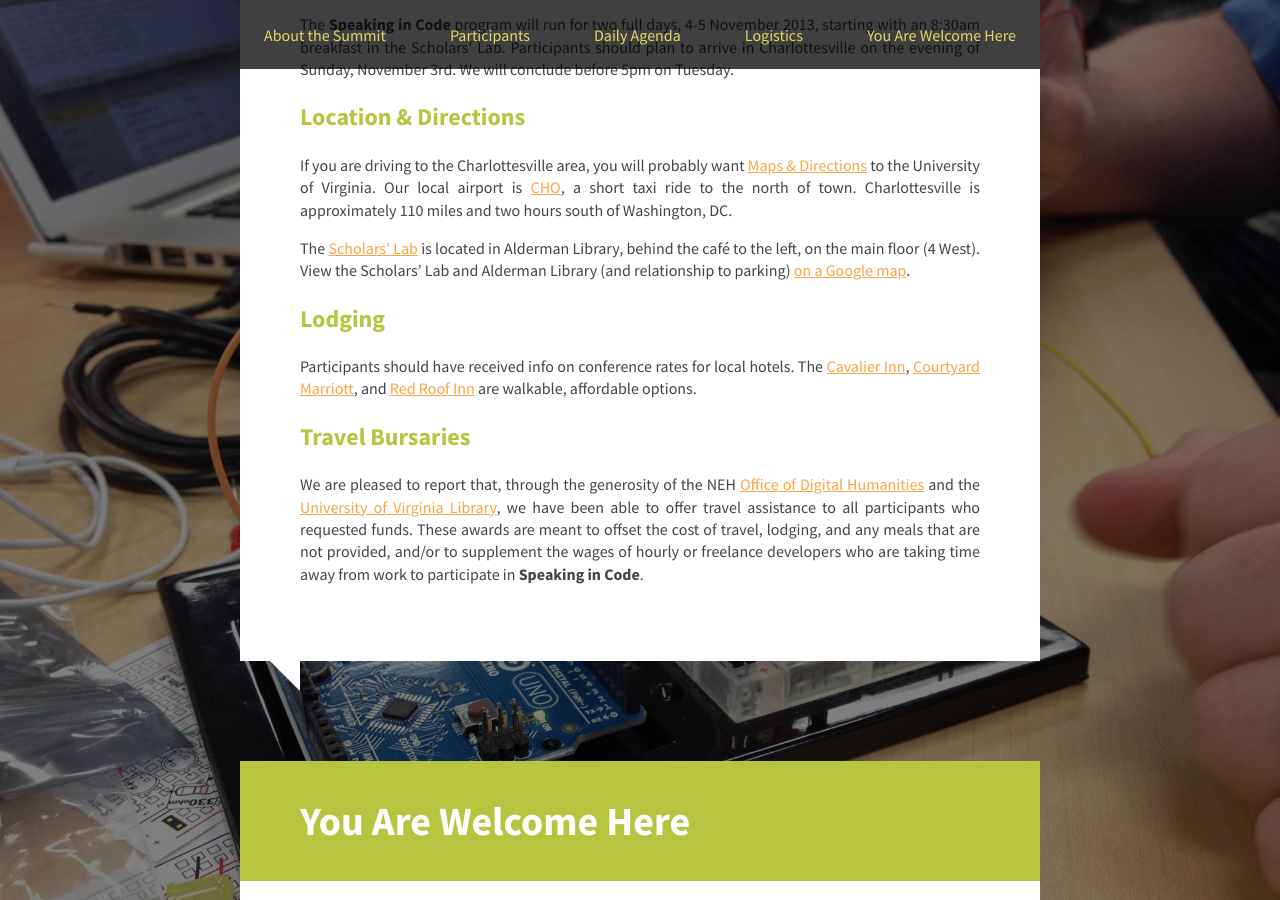
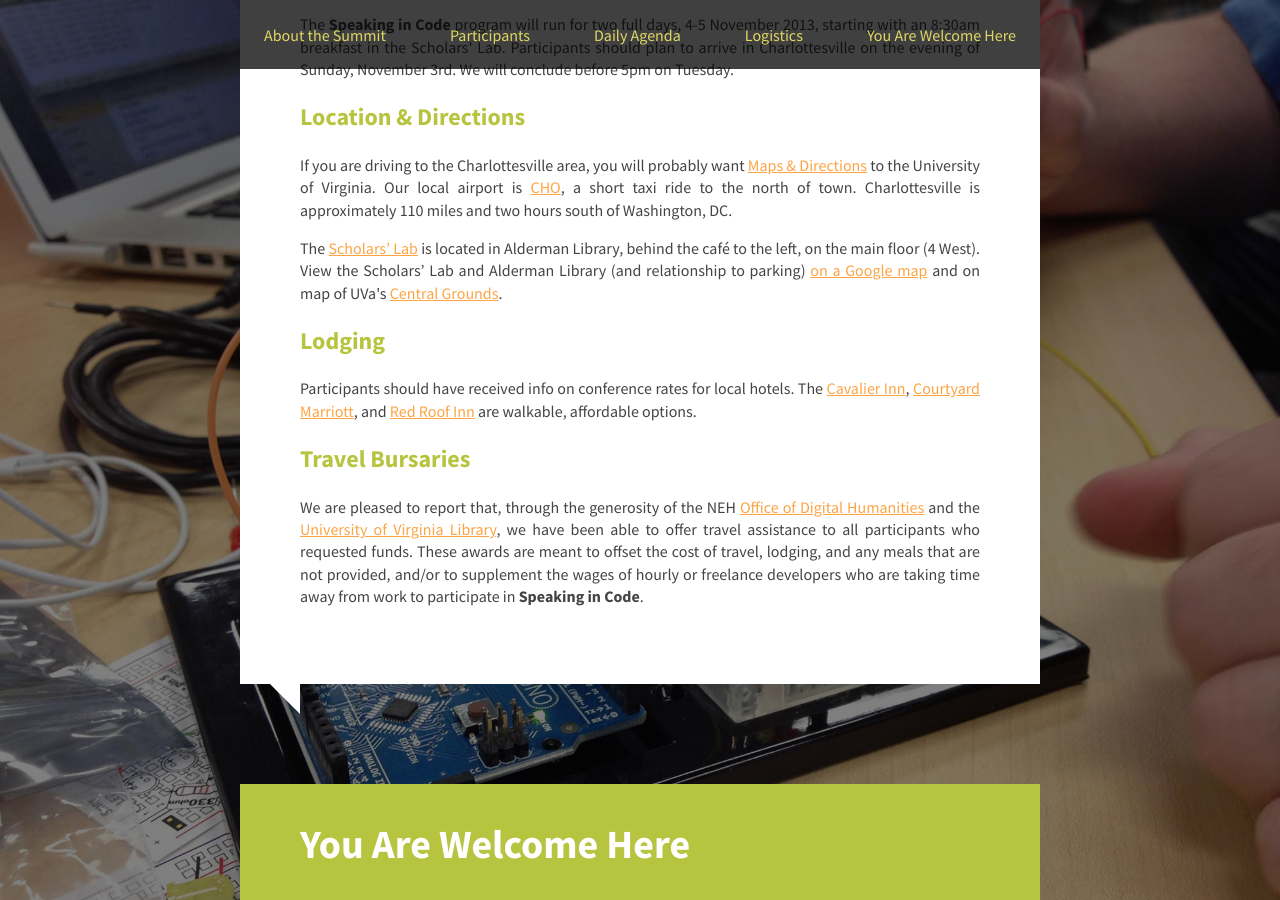
Before and after one commit to scholarslab/speakingincode, a Jekyll site: the page built from index.html, in a window 1280 px wide and 900 px high, scrolled down 6725 px. Built offline with Jekyll 4.4.1, drawn with Linux system fonts in a browser that asks for light colours; nearby versions of some CDN libraries; some web fonts are replaced; Markdown is read by kramdown in place of the engine named in the settings.

Commit message:
grounds map

```diff
--- a/index.html
+++ b/index.html
@@ -336,7 +336,7 @@ She has contributed to a variety of Digital Humanities and Digital Library and A
     <p>The <strong>Speaking in Code</strong> program will run for two full days, 4-5 November 2013, starting with an 8:30am breakfast in the Scholars' Lab. Participants should plan to arrive in Charlottesville on the evening of Sunday, November 3rd. We will conclude before 5pm on Tuesday.</p>
     <h2>Location & Directions</h2>
     <p>If you are driving to the Charlottesville area, you will probably want <a href="http://www.virginia.edu/Map/">Maps &amp; Directions</a> to the University of Virginia. Our local airport is <a href="http://www.gocho.com/">CHO</a>, a short taxi ride to the north of town. Charlottesville is approximately 110 miles and two hours south of Washington, DC.</p>
-<p>The <a href="http://lib.virginia.edu/scholarslab">Scholars’ Lab</a> is located in Alderman Library, behind the café to the left, on the main floor (4 West).  View the Scholars’ Lab and Alderman Library (and relationship to parking) <a href="https://maps.google.com/maps/ms?msid=214746544792154569224.0004bad534c15770e9ddd&msa=0&ie=UTF8&t=m&z=16&vpsrc=0&iwloc=0004bad5355c5a5b9cbab">on a Google map</a>.</p>
+<p>The <a href="http://lib.virginia.edu/scholarslab">Scholars’ Lab</a> is located in Alderman Library, behind the café to the left, on the main floor (4 West).  View the Scholars’ Lab and Alderman Library (and relationship to parking) <a href="https://maps.google.com/maps/ms?msid=214746544792154569224.0004bad534c15770e9ddd&msa=0&ie=UTF8&t=m&z=16&vpsrc=0&iwloc=0004bad5355c5a5b9cbab">on a Google map</a> and on map of UVa's <a href="http://www.virginia.edu/webmap/ACentralGrounds.html">Central Grounds</a>.</p>
 </p>
     <h2>Lodging</h2>
     <p>Participants should have received info on conference rates for local hotels. The <a href="http://www.cavalierinn.com/">Cavalier Inn</a>, <a href="http://www.marriott.com/hotels/travel/chodt-courtyard-charlottesville-university-medical-center/">Courtyard Marriott</a>, and <a href="http://redroof-uva.com/">Red Roof Inn</a> are walkable, affordable options.</p>
```
